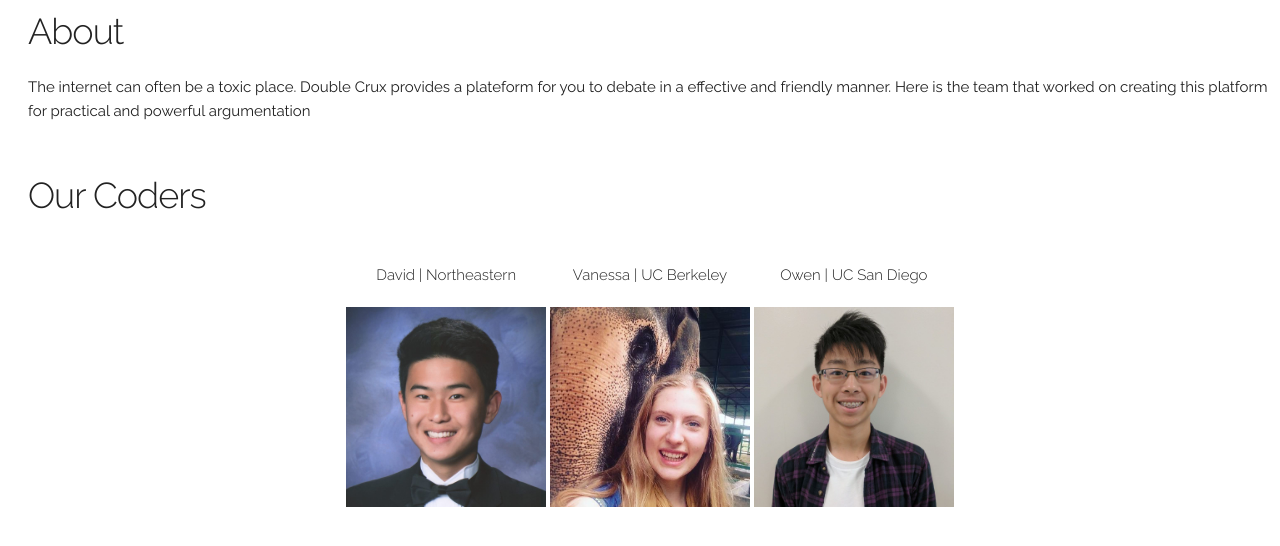
After one commit to Vanzcoder/finalproject, a Python web app: template templates/ourteam.html in a window 1280 px wide. The commit adds this page. Shown: the top 546 px of the page. Run offline with Jinja, Linux system fonts and the light colour scheme; the template is opened without the code that fills it, so the values that code supplies are empty.

Commit message:
Added profile and featured page and team page

```diff
--- a/stylesheets/styleshome.css
+++ b/stylesheets/styleshome.css
@@ -20,3 +20,23 @@ li {
 .logotitle {
   display: inline;
 }
+
+.FeaturedDiscussions {
+    margin-top: 30px;
+  }
+
+  .linkcolor {
+    text-decoration: none; color: black;
+  }
+
+
+ div.profilephotos {
+   display: inline-block;
+   margin-left: auto;
+   margin-right: auto;
+   height: 30px;
+ }
+
+ .imgContainer{
+    text-align:center;
+ }
--- /dev/null
+++ b/templates/ourteam.html
@@ -0,0 +1,44 @@
+<!DOCTYPE html>
+<html>
+  <head>
+    <link type="text/css" rel="stylesheet" href="/stylesheets/skeleton.css"/>
+    <link href="//fonts.googleapis.com/css?family=Raleway:400,300,600" rel="stylesheet" type="text/css">
+    <link type="text/css" rel="stylesheet" href="/stylesheets/styleshome.css"/>
+    <title></title>
+  </head>
+  <body>
+    <div class="left-pad">
+      <h3>About</h3>
+
+      <p class="description">
+        The internet can often be a toxic place. Double Crux provides a plateform for you to debate in a effective and friendly manner.
+        Here is the team that worked on creating this platform for practical and powerful argumentation
+      </p>
+
+      <br>
+      <h3>Our Coders</h3>
+      <br />
+
+      <div class="imgContainer">
+          <div class="profilephotos">
+            <h6>David | Northeastern </h6>
+            <img src="images/David.jpg" width="200" length="200">
+            <br />
+          </div>
+
+          <div class="profilephotos">
+            <h6>Vanessa | UC Berkeley</h6>
+            <img src="images/Vanessa.jpg" width="200" length="200">
+            <br />
+          </div>
+
+          <div class="profilephotos">
+            <h6>Owen | UC San Diego</h6>
+            <img src="images/Owen.jpg" width="200" length="200">
+            <br />
+          </div>
+    </div>
+
+    </div>
+  </body>
+</html>
```
Also changed, not shown: main.py (+36 -1 lines), templates/featured.html (added, +19 -0 lines), templates/home.html (+9 -3 lines), templates/profile.html (added, +28 -0 lines), images/David.jpg (added), images/Owen.jpg (added), images/Vanessa.jpg (added).
